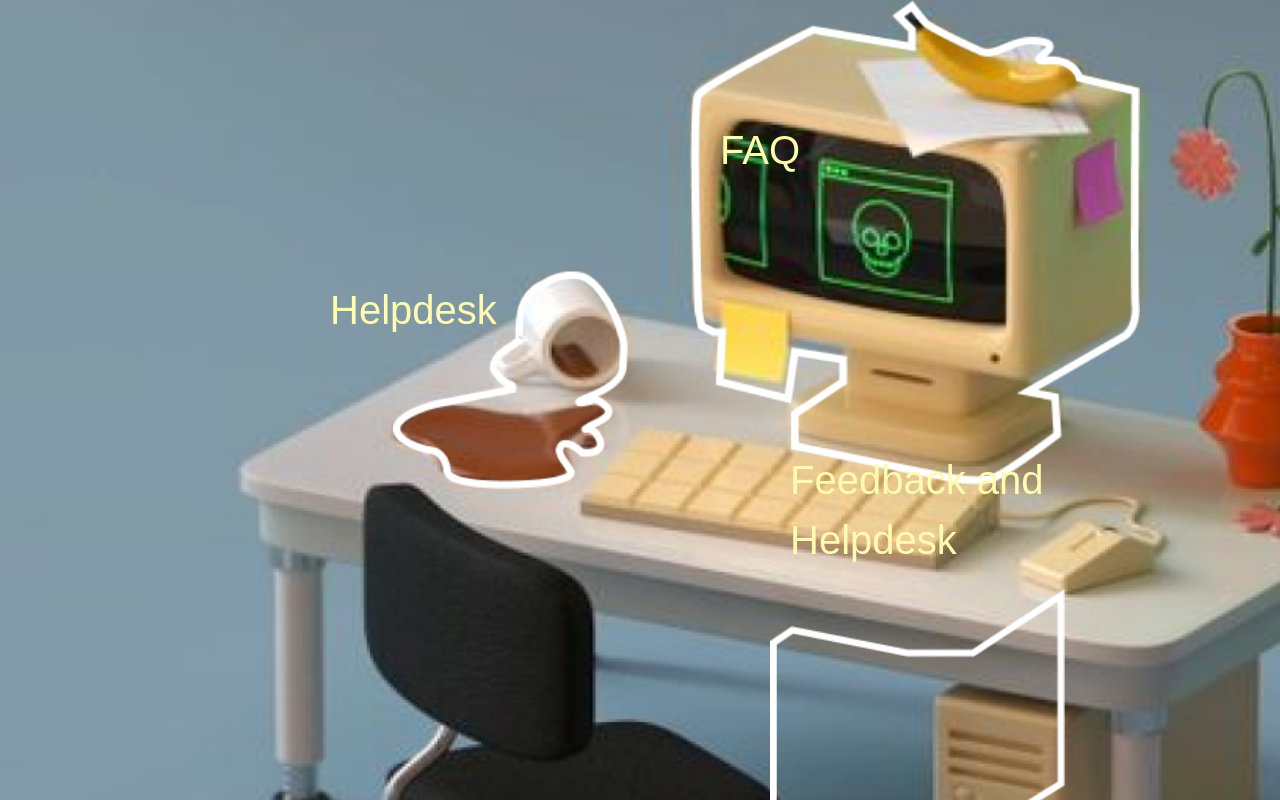
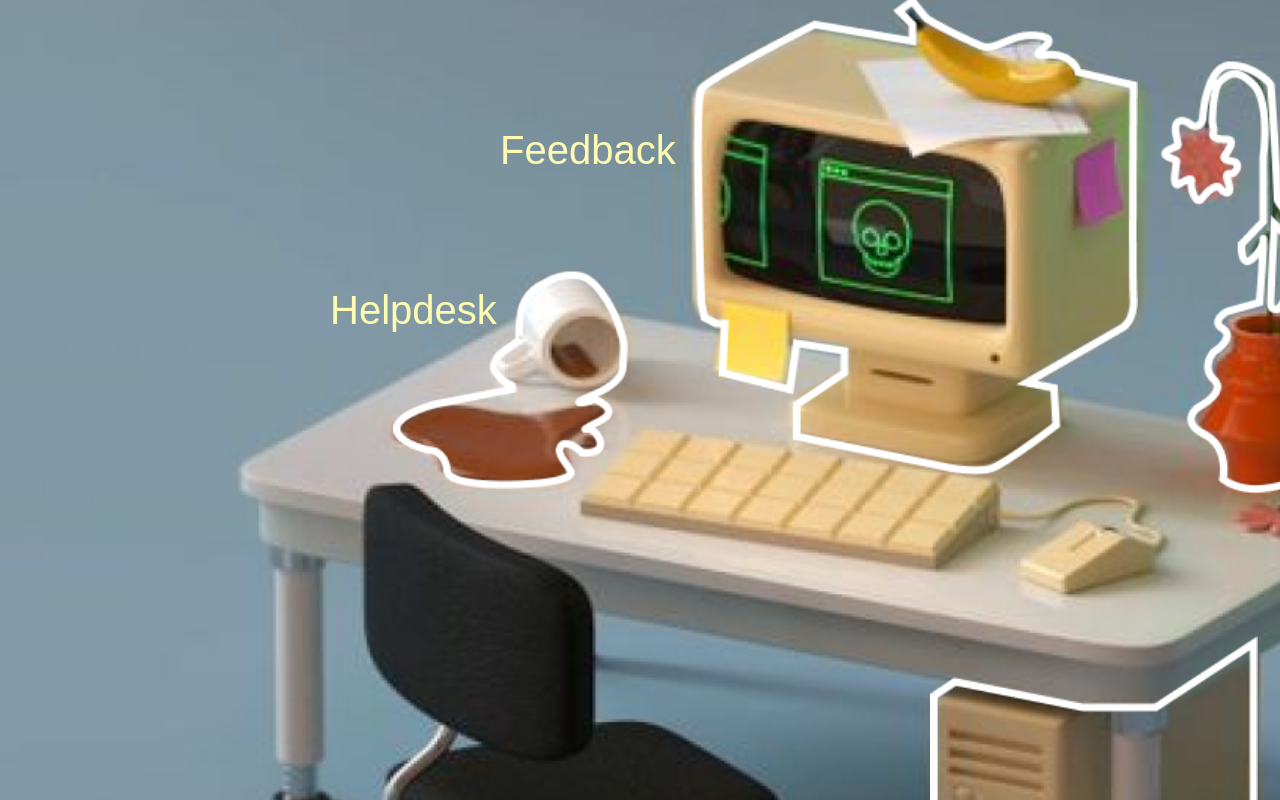
Before and after one commit to PoisonDarterz/teletubbies, a React (Create React App) app: page /module4 in a window 1280 px wide. Shown: the top 800 px of the page. Built offline with nearby package versions, Linux system fonts and the light colour scheme; a web font is replaced by a local one.

Commit message:
settle m4 landing

```diff
--- a/src/pages/module4/Module4.jsx
+++ b/src/pages/module4/Module4.jsx
@@ -10,16 +10,16 @@ function Module4(){
                 <span className={styles.label} style={{ top: '280px', left: '330px' }}>Helpdesk</span>
             </Link>
             <Link to="/faq">
-                <img src="/Vector 16.png" alt="Monitor" style={{ position: 'absolute', top: '0px', left: '690px', width: '450px' }}/>
-                <span className={styles.label} style={{ top: '120px', left: '720px' }}>FAQ</span>
+                <img src="/Vector 16.png" alt="Monitor" style={{ position: 'absolute', top: '-5px', left: '693px', width: '445px' }}/>
+                <span className={styles.label} style={{ top: '120px', left: '500px' }}>Feedback</span>
             </Link>
             <Link to="/">
-                <img src="/Vector 17.png" alt="Clock" style={{ position: 'absolute', top: '100px', left: '1380px', width: '290px' }}/>
-                <span className={styles.label} style={{ top: '100px', left: '1670px' }}>Home</span>
+                <img src="/Vector 17.png" alt="Flower" style={{ position: 'absolute', top: '60px', left: '1160px', width: '175px' }}/>
+                <span className={styles.label} style={{ top: '100px', left: '1290px' }}>Goalsetting</span>
             </Link>
             <Link to="/">
-                <img src="/Vector 18.png" alt="Monitor" style={{ position: 'absolute', top: '588px', left: '770px', width: '295px' }}/>
-                <span className={styles.label} style={{ top: '450px', left: '790px' }}>Feedback and<br></br>Helpdesk</span>
+                <img src="/Vector 18.png" alt="CPU" style={{ position: 'absolute', top: '635px', left: '930px', width: '328px' }}/>
+                <span className={styles.label} style={{ top: '780px', left: '1300px' }}>Return to<br></br>main map</span>
             </Link>
         </div>
     );
--- a/src/pages/module4/randompage4.jsx
+++ /dev/null
@@ -1,5 +0,0 @@
-function Randompage() {
-    return <h1>Random Page</h1>;
-  }
-
-  export default Randompage;
```
